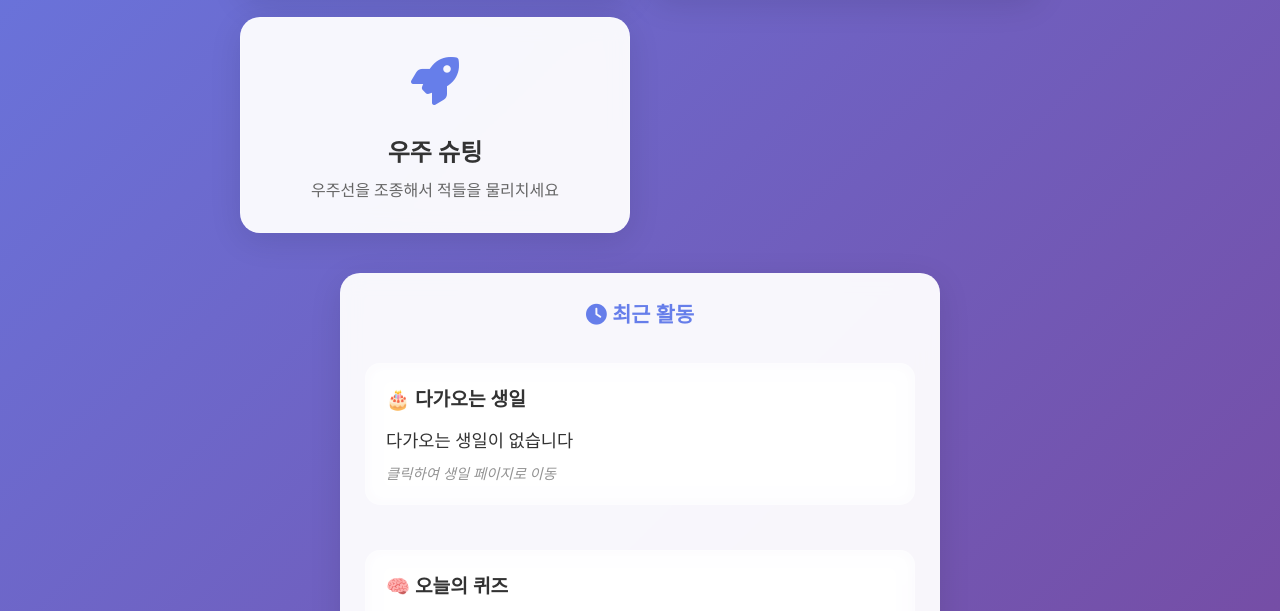
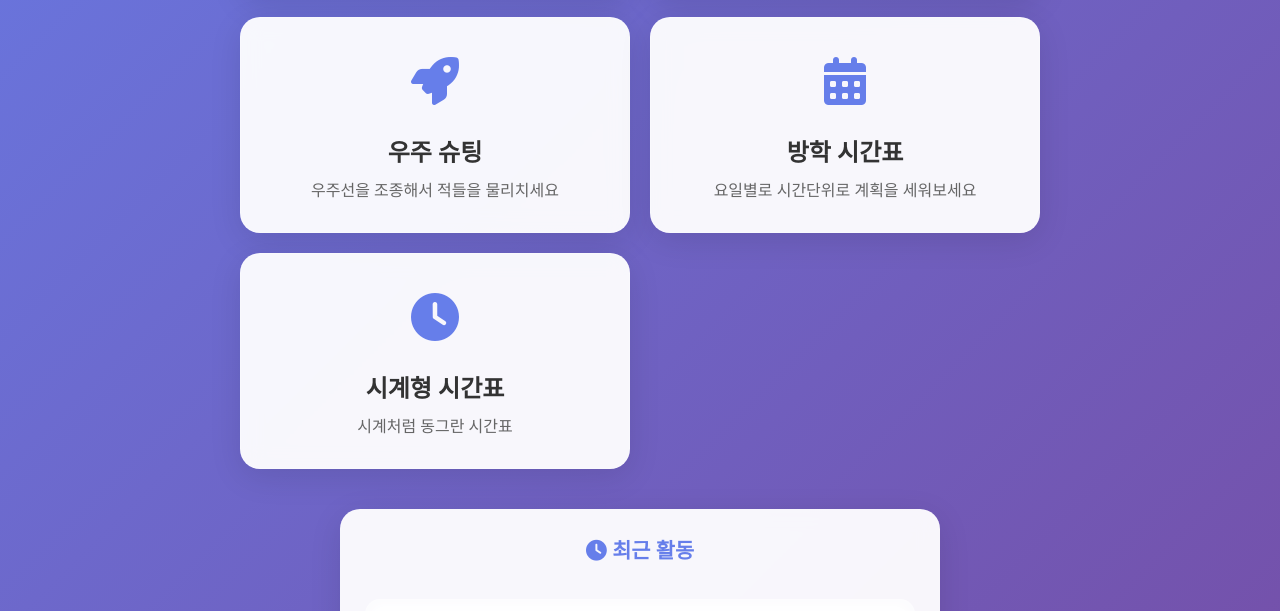
Before and after one commit to wonderful-david/family, a website: page index.html in a window 1280 px wide. Shown: the part 608-1219 px from the top of the page. Drawn offline with Linux system fonts and the light colour scheme.

Commit message:
Add 시계형 시간표(timetable_clock.html) link to main page navigation

```diff
--- a/index.html
+++ b/index.html
@@ -56,6 +56,22 @@
                     <h3>우주 슈팅</h3>
                     <p>우주선을 조종해서 적들을 물리치세요</p>
                 </a>
+
+                <a href="timetable.html" class="nav-card">
+                    <div class="nav-icon">
+                        <i class="fas fa-calendar-alt"></i>
+                    </div>
+                    <h3>방학 시간표</h3>
+                    <p>요일별로 시간단위로 계획을 세워보세요</p>
+                </a>
+
+                <a href="timetable_clock.html" class="nav-card">
+                    <div class="nav-icon">
+                        <i class="fas fa-clock"></i>
+                    </div>
+                    <h3>시계형 시간표</h3>
+                    <p>시계처럼 동그란 시간표</p>
+                </a>
             </div>
         </nav>
 
```
